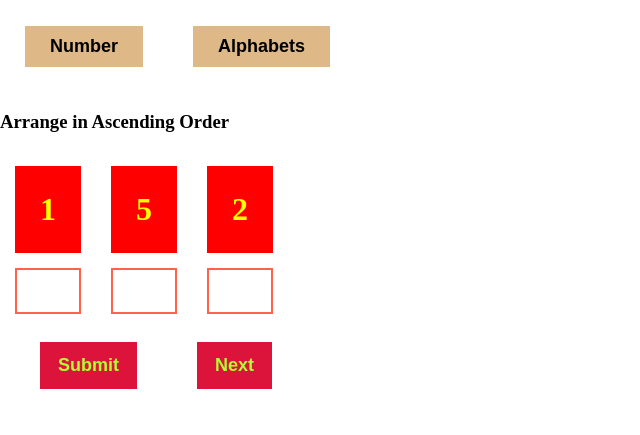
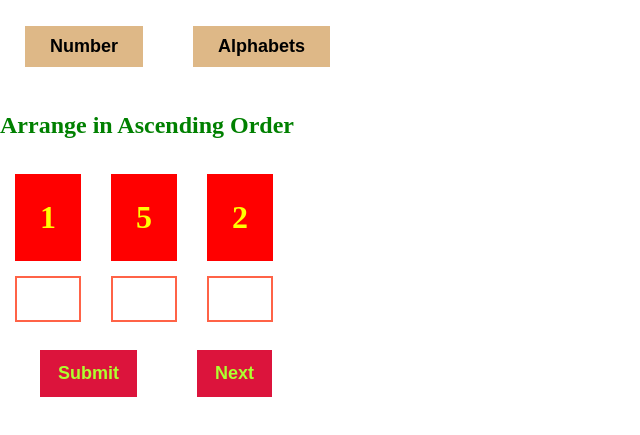
Before and after one commit to LydiaAtos/ReactPOC, a React app: page / in a window 1280 px wide. Shown: the part 79-514 px from the top of the page, without its empty margins (0-640 px from the left). Built offline with nearby package versions, Linux system fonts and the light colour scheme.

Commit message:
changed color for subtitle

```diff
--- a/src/js/components/ArrangePuzzle.css
+++ b/src/js/components/ArrangePuzzle.css
@@ -19,3 +19,7 @@
     background-color: crimson;
 
 }
+
+h2 {
+    color: green
+}
--- a/src/js/components/ArrangePuzzle.js
+++ b/src/js/components/ArrangePuzzle.js
@@ -160,7 +160,7 @@ export default function ArrangePuzzle(props) {
 
     return(
             <div className={styles.arrangeHorizontally}>
-            <h3>{title}</h3>
+            <h2>{title}</h2>
             <br/>
             <Card id="first-card" value={shuffledArray[0]}/>
             <Card id="second-card" value={shuffledArray[1]}/>
```
